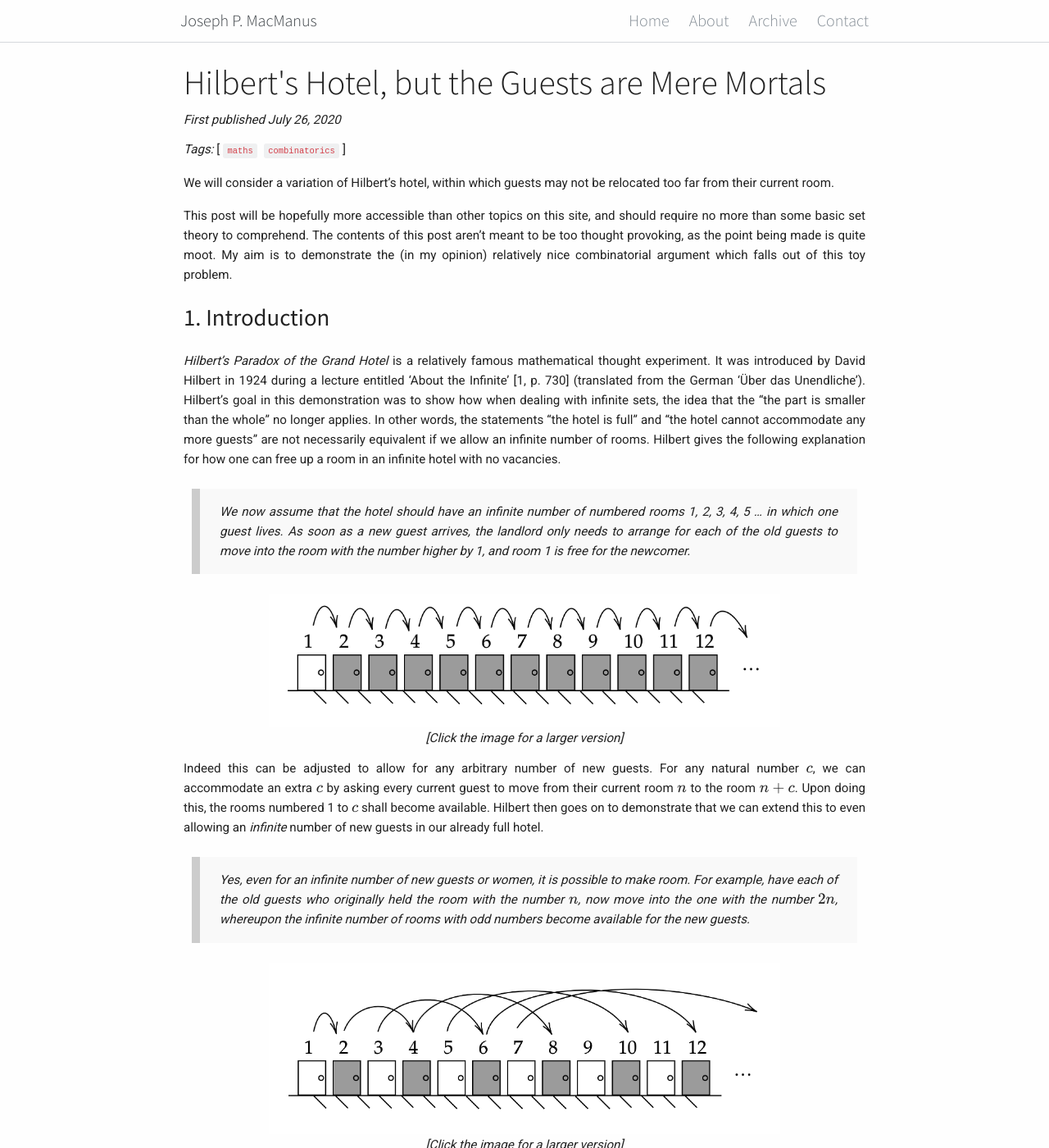
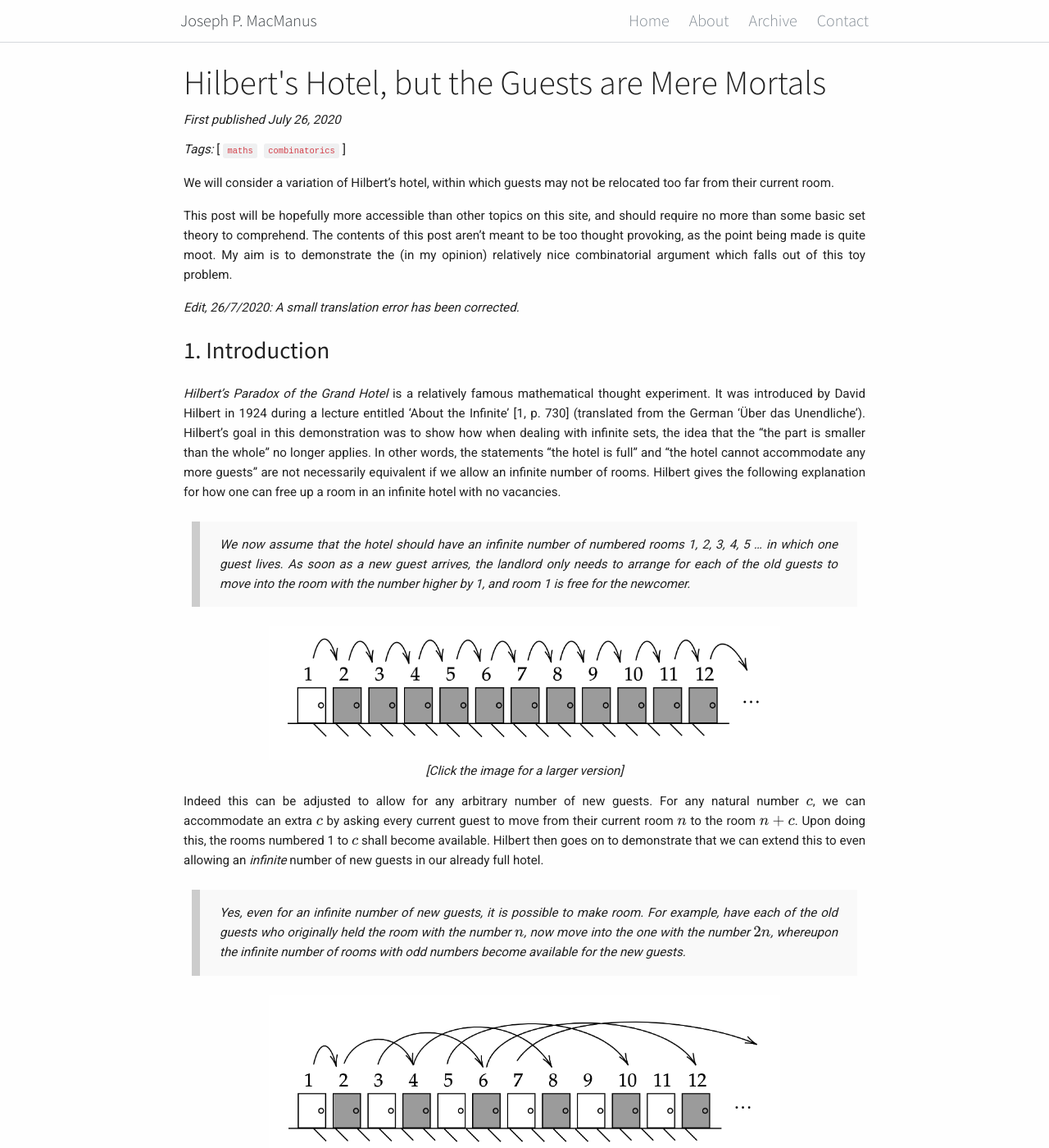
Before and after one commit to tiepdotme/jpmacmanus.me, a Jekyll site: the page built from _posts/2020-07-26-hilbertshotel.md, in a window 1280 px wide and 1400 px high. Shown: the whole window at 82% size. Built offline with Jekyll 4.4.1, drawn with Linux system fonts in a browser that asks for light colours; formulas are drawn with MathJax 3; comment, search, counter and statistics services are not loaded.

Commit message:
translation error

```diff
--- a/_posts/2020-07-26-hilbertshotel.md
+++ b/_posts/2020-07-26-hilbertshotel.md
@@ -8,6 +8,8 @@ tags: maths combinatorics
 We will consider a variation of Hilbert's hotel, within which guests may not be relocated too far from their current room.
 
 This post will be hopefully more accessible than other topics on this site, and should require no more than some basic set theory to comprehend. The contents of this post aren't meant to be too thought provoking, as the point being made is quite moot. My aim is to demonstrate the (in my opinion) relatively nice combinatorial argument which falls out of this toy problem.
+
+*Edit, 26/7/2020: A small translation error has been corrected.*
 
 ## 1. Introduction
 
@@ -23,7 +25,7 @@ This post will be hopefully more accessible than other topics on this site, and
 
 Indeed this can be adjusted to allow for any arbitrary number of new guests. For any natural number $$c$$, we can accommodate an extra $$c$$ by asking every current guest to move from their current room $$n$$ to the room $$n+c$$. Upon doing this, the rooms numbered 1 to $$c$$ shall become available. Hilbert then goes on to demonstrate that we can extend this to even allowing an *infinite* number of new guests in our already full hotel.
 
-> Yes, even for an infinite number of new guests or women, it is possible to make room. For example, have each of the old guests who originally held the room with the number $$n$$, now move into the one with the number $$2n$$, whereupon the infinite number of rooms with odd numbers become available for the new guests.
+> Yes, even for an infinite number of new guests, it is possible to make room. For example, have each of the old guests who originally held the room with the number $$n$$, now move into the one with the number $$2n$$, whereupon the infinite number of rooms with odd numbers become available for the new guests.
 
 <div style="text-align:center">
 <a href="{{site.baseurl}}/assets/images/blog/hilbert/hilbert-2n.png">
```
